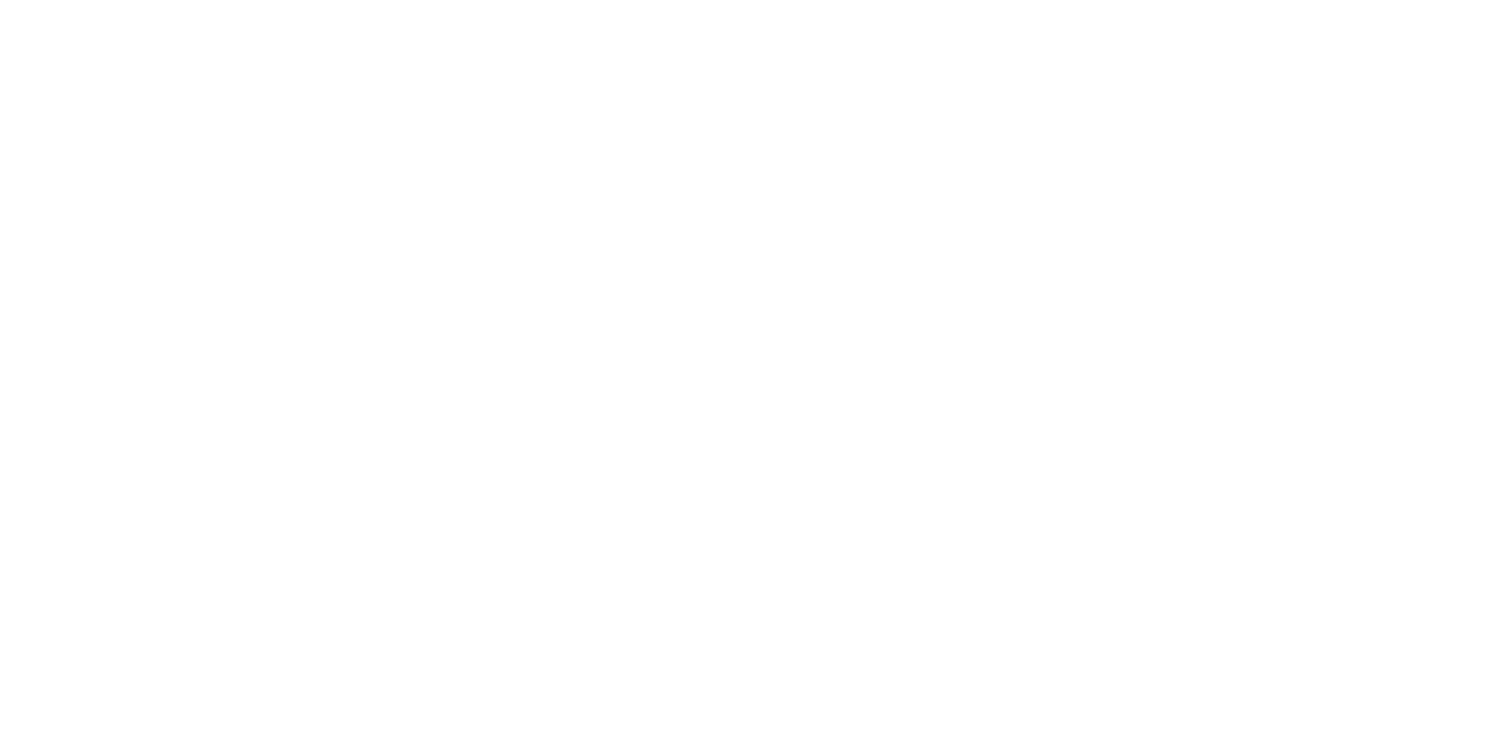
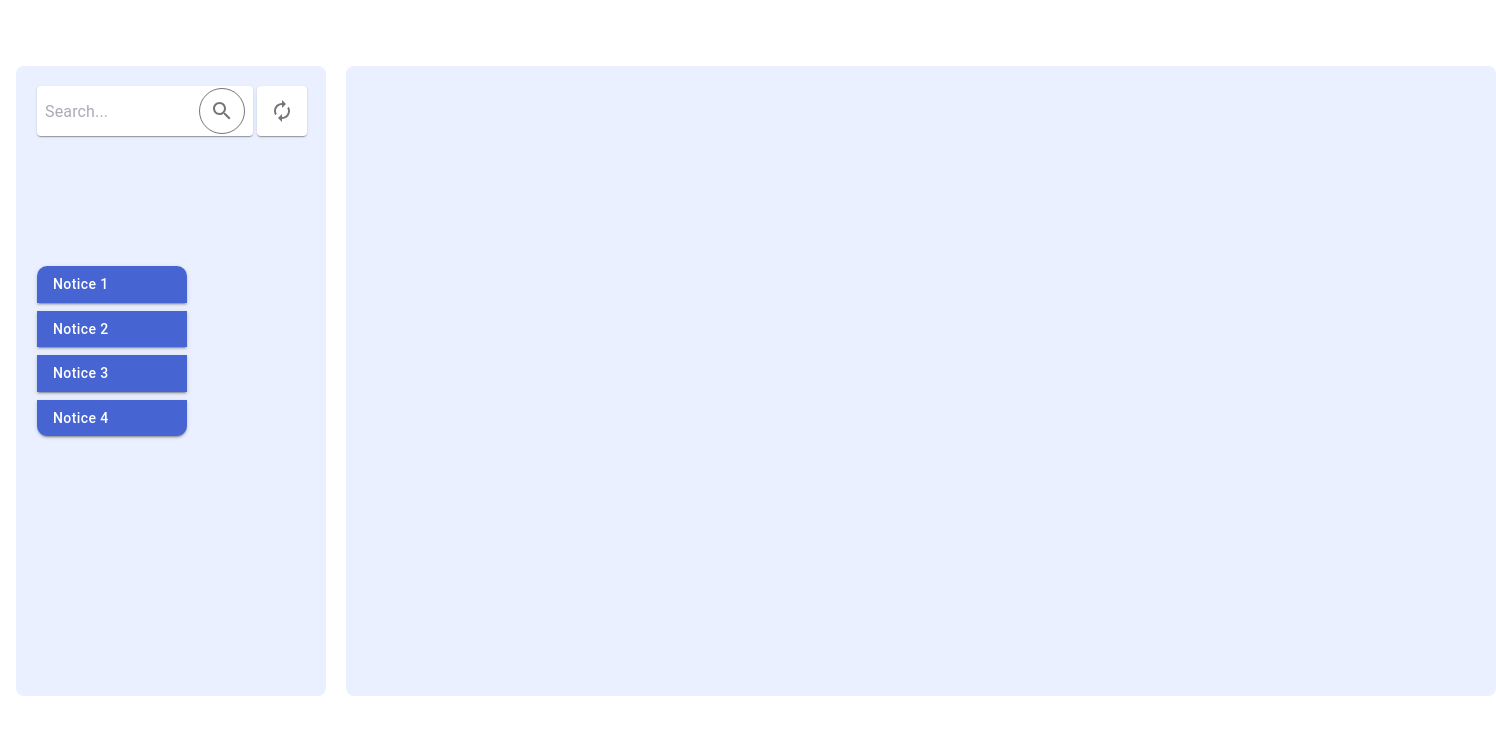
Before and after one commit to nuwankirillawala/industrial-training-management-system, a React (Vite) app in the folder client/: page /notice in a window 1280 px wide. Before the commit this address had no page. Shown: the top 734 px of the page, 1496 px wide, since content can reach past the window. Built offline with nearby package versions, Linux system fonts and the light colour scheme.

Commit message:
Add relavant packages

```diff
--- a/client/package.json
+++ b/client/package.json
@@ -9,10 +9,10 @@
     "preview": "vite preview"
   },
   "dependencies": {
-    "@emotion/react": "^11.10.5",
-    "@emotion/styled": "^11.10.5",
+    "@emotion/react": "^11.10.6",
+    "@emotion/styled": "^11.10.6",
     "@mui/icons-material": "^5.11.0",
-    "@mui/material": "^5.11.8",
+    "@mui/material": "^5.11.11",
     "axios": "^1.3.2",
     "react": "^18.2.0",
     "react-dom": "^18.2.0",
--- a/client/src/App.jsx
+++ b/client/src/App.jsx
@@ -12,6 +12,7 @@ import { ThemeProvider } from '@mui/material/styles'
 import UserProfile from './components/shared/UserProfile/UserProfile'
 import { StdDashboard } from './components/user/Undergraduate/Pages/StdDashboard'
 import { Layout } from './components/Layout/Layout'
+import Notice from './components/shared/Notice/Notice'
 
 function App() {
   // const [count, setCount] = useState(0)
@@ -28,7 +29,7 @@ function App() {
         <Route exact path='/user-profile' element={<UserProfile />} />
         <Route exact path='/stddash' element={<StdDashboard />} />
         <Route exact path='/layout' element={<Layout />} />
-
+        <Route exact path='/notice' element={<Notice />} />
 
       </Routes>
     </Router>
--- /dev/null
+++ b/client/src/components/shared/Notice/Notice.jsx
@@ -0,0 +1,176 @@
+import * as React from 'react';
+import { Box, Paper, Button, AppBar, TextField, InputBase, styled, InputAdornment, IconButton, Toolbar, Collapse, Typography, } from '@mui/material';
+import { blue, red } from '@mui/material/colors';
+import { alpha, color, padding, positions, Stack, textAlign, width } from '@mui/system';
+import { useState } from 'react';
+import SearchIcon from '@mui/icons-material/Search';
+import AutorenewIcon from '@mui/icons-material/Autorenew';
+
+const StyledInputBase = styled(InputBase)(({ theme }) => ({
+    color: 'inherit',
+    '& .MuiInputBase-input': {
+        padding: theme.spacing(1, 1, 1, 0),
+        paddingLeft: 'calc(1rem + ${theme.spacing(4)})'
+    }
+
+}));
+
+const buttonStyles = {
+    position:'relative',
+    right:120,
+}
+
+export default function Notice () {
+
+    const [displayText, setDisplayText] = useState(false);
+
+    const handleClick = () => {
+        setDisplayText(!displayText);
+    }
+
+    return (
+        <Box
+            sx={{
+                display: 'flex',
+                flexWrap: 'wrap',
+                '& > :not(style)': {
+                    m: 1,
+                },
+            }}
+        >
+            <Paper
+                elevation={0}
+                sx={{
+                    bgcolor: '#eaf0ff',
+                    borderRadius: 2,
+                    position: 'relative',
+                    top:50,
+                    // left: 180,
+                    width:310,
+                    height:630
+                }}
+            />
+
+            <Box>
+                <Paper
+                    component='form'
+                    sx={{
+                        p: '2px 8px',
+                        display:'flex',
+                        width:200,
+                        position:'relative',
+                        top:70,
+                        right:305
+                    }}
+                >
+                    <StyledInputBase
+                        placeholder='Search...'
+                        inputProps={{'aria-label': "search"}}
+                    />
+                    <IconButton type='button' sx={{ p: '10px', border:1 }} aria-label='search'>
+                        <SearchIcon/>
+                        {/* <AutorenewIcon /> */}
+                    </IconButton>
+                </Paper>
+                <Box>
+                <Paper sx={{ width:50, height:50, position:'relative', top:20, right:85, display:'flex' }} component='form'>
+                    <IconButton type='button' sx={{ p:1.3, position:'relative', left:3 }} disabled={false}>
+                        <AutorenewIcon />
+                    </IconButton>
+                </Paper>
+                </Box>
+            </Box>
+
+            <Stack sx={buttonStyles} spacing={1} >
+                <Button
+                    variant='contained'
+                    style={{justifyContent:'flex-start'}}
+                    sx={{
+                        width:150,
+                        top:250,
+                        right:417,
+                        borderRadius: '10px 10px 0px 0px',
+                        textTransform: 'none',
+                    }}
+                    onClick={handleClick}
+                >
+                        Notice 1
+                </Button>
+                <Button
+                    variant='contained'
+                    style={{justifyContent:'flex-start'}}
+                    sx={{
+                        width:150,
+                        top:250,
+                        right:417,
+                        borderRadius: 0,
+                        textTransform: 'none'
+                    }}
+                    // onClick={{handleClick}}
+                >
+                        Notice 2
+                </Button>
+                <Button
+                    variant='contained'
+                    style={{justifyContent:'flex-start'}}
+                    sx={{
+                        width:150,
+                        top:250,
+                        right:417,
+                        borderRadius: 0,
+                        textTransform:'none'
+                    }}
+                    // onClick={{handleClick}}
+                >
+                        Notice 3
+                </Button>
+                <Button
+                    variant='contained'
+                    style={{justifyContent:'flex-start'}}
+                    sx={{
+                        width:150,
+                        top:250,
+                        right:417,
+                        borderRadius:'0px 0px 10px 10px',
+                        textTransform:'none'
+                    }}
+                    // onClick={{handleClick}}
+                >
+                        Notice 4
+                </Button>
+            </Stack>
+
+            <Paper
+                elevation={0}
+                sx={{
+                    bgcolor: '#eaf0ff',
+                    borderRadius: 2,
+                    position: 'relative',
+                    bottom: 596,
+                    left:330,
+                    width: 1150,
+                    height: 630
+                }}
+            >
+
+                <Collapse in={displayText}>
+                    <Typography variant='h5' sx={{height:630, display:'flex', alignItems:'center', justifyContent:'center'}}>
+
+                        {/* switch (displayText) {
+                            case  'displayText':
+
+                                return 1;
+
+                            default:
+                                break;
+                        } */}
+
+                        Display notice 1 here.
+                    </Typography>
+                </Collapse>
+            </Paper>
+        </Box>
+
+    );
+
+}
```
Also changed, not shown: 1 other file (tests, documents, lock files or other folders).
